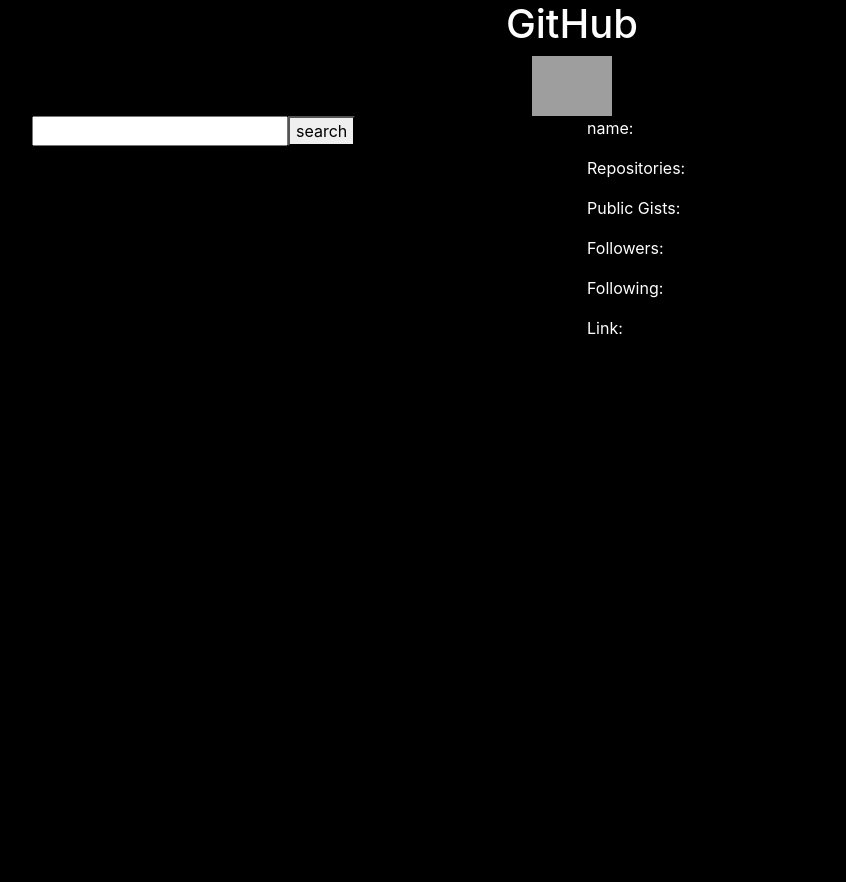
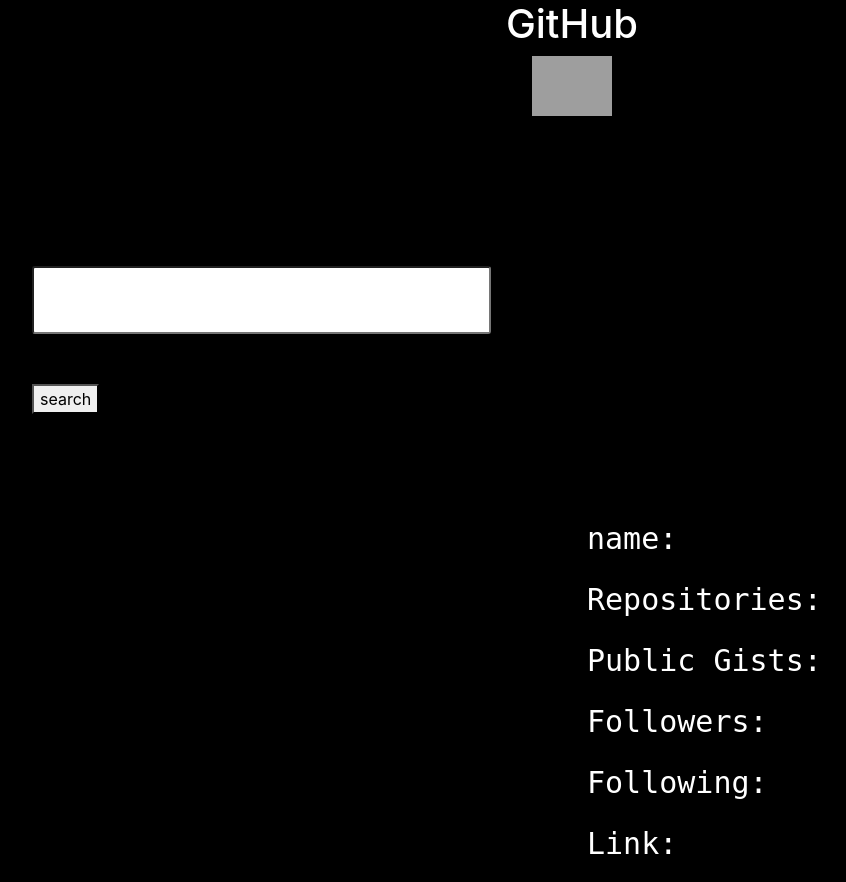
Before and after one commit to Nicoleha/GitHub, an Angular app: page / in a window 1280 px wide. Shown: the whole page, without its empty margins (68-914 px from the left). Before the commit the page ends 800 px from the top, so only its background shows below. Built offline with nearby package versions, Linux system fonts and the light colour scheme; grey boxes are pictures that could not be loaded.

Commit message:
background-color set to black

```diff
--- a/src/app/github/github.component.css
+++ b/src/app/github/github.component.css
@@ -0,0 +1,5 @@
+.container{padding-top:150px;}
+#two {padding-top:250px;
+    font-family: 'monospace';
+    font-size:30px;
+}
--- a/src/app/github/github.component.html
+++ b/src/app/github/github.component.html
@@ -4,7 +4,7 @@
     <div class="col-md-6">
         <app-user-form (add)="addNew($event)"></app-user-form>
     </div>
-    <div class="col-md-6">
+    <div class="col-md-6" id="two">
         <p>name:{{Users.name}}</p>
         <p>Repositories:</p>
         <p>Public Gists:</p>
--- a/src/app/user-form/user-form.component.css
+++ b/src/app/user-form/user-form.component.css
@@ -0,0 +1,4 @@
+input{padding:20px;
+border-radius:3px;
+width:90%;
+margin-bottom:50px;}
--- a/src/app/user-form/user-form.component.html
+++ b/src/app/user-form/user-form.component.html
@@ -1,6 +1,6 @@
 <div class="container">
   <form (ngSubmit)='submitForm()' #userForm='ngForm'>
-    <input type="text"  id="name" [(ngModel)]="newUser.name" name="name" #name="ngModel" required>
+    <input type="text"  id="name" [(ngModel)]="newUser.name" name="name" #name="ngModel" required><br>
 
     <button>search
     </button>
```
Also changed, not shown: src/app/github/github.component.ts (+4 -5 lines), src/app/user-http/user-request.service.ts (deleted, +0 -10 lines), 1 other file (tests, documents, lock files or other folders).
